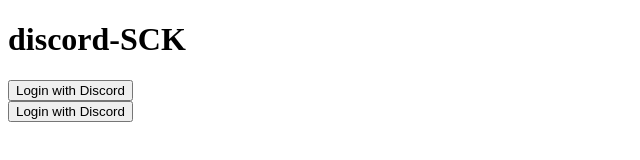
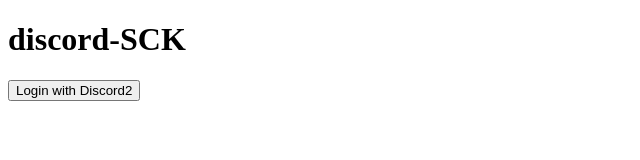
Before and after one commit to cidler6901-alt/discord-SDK, a plain HTML site: page web-sdk/index.html in a window 1280 px wide. Shown: the whole page, without its empty margins (0-640 px from the left). Drawn offline with Linux system fonts and the light colour scheme; files whose address does not match are found by name.

Commit message:
Update index.html

```diff
--- a/web-sdk/index.html
+++ b/web-sdk/index.html
@@ -1,18 +1,18 @@
 <!DOCTYPE html>
 <html>
 <head>
-  <title>discord-SCK testing3</title>
+  <title>discord-SCK testing4</title>
 </head>
 <body>
 
 <h1>discord-SCK</h1>
 
-<button id="loginBtn">Login with Discord</button>
+
 
 <div id="output"></div>
 
 <script src="web-sdk/discord-sck.js"></script>
-<button id="loginBtn">Login with Discord</button>
+<button id="loginBtn">Login with Discord2</button>
 
 <script type="module" src="web-sdk/discord-sck.js"></script>
 <script type="module">
```
